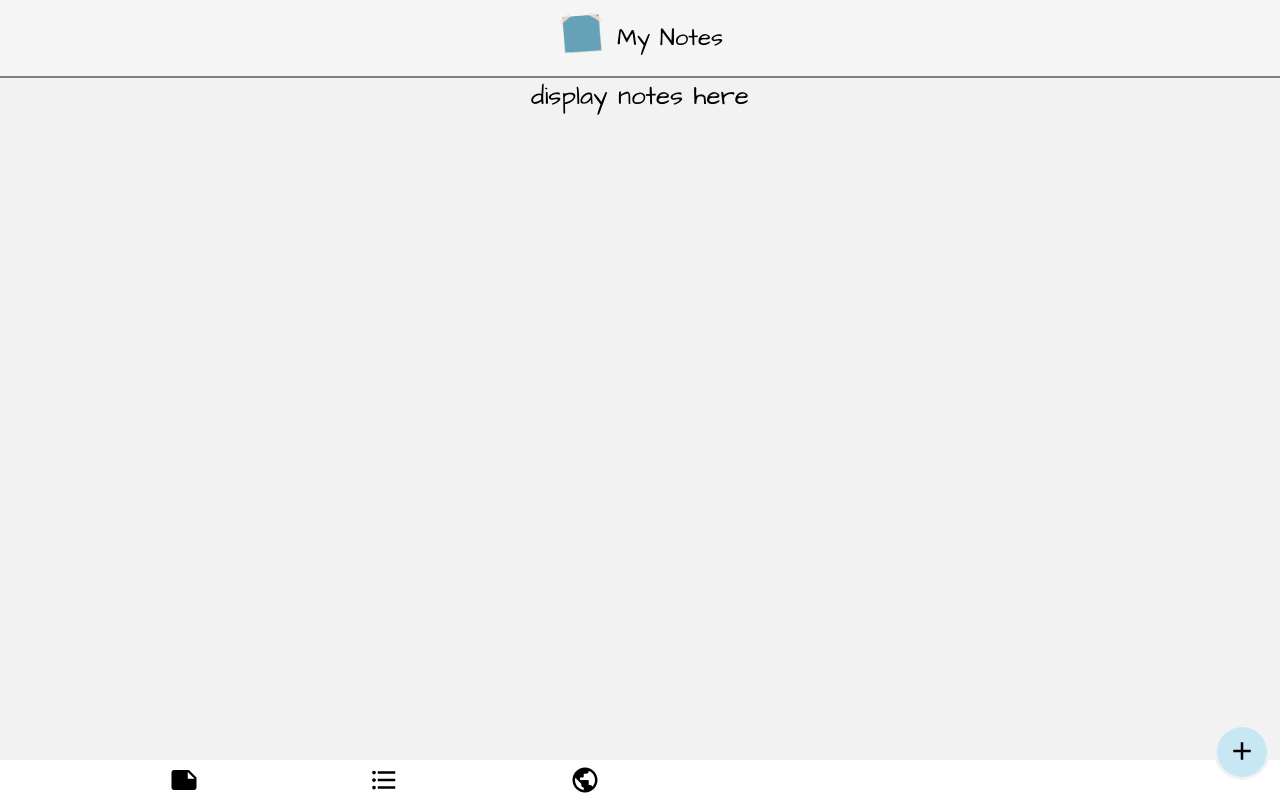
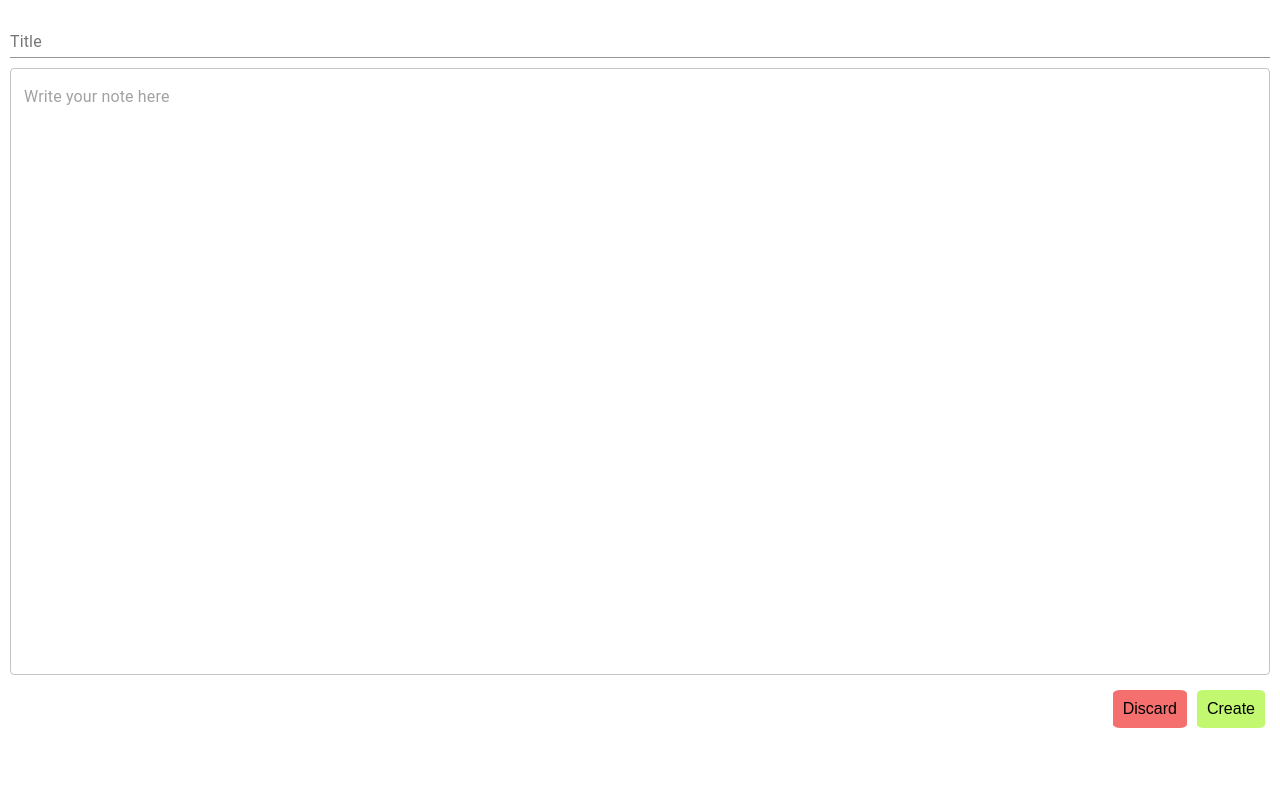
Before and after one commit to rahulraina711/multi-app-frontend, a React (Create React App) app: page /createNote in a window 1280 px wide. Built offline with nearby package versions, Linux system fonts and the light colour scheme.

Commit message:
renderable notes

```diff
--- a/package.json
+++ b/package.json
@@ -11,8 +11,10 @@
     "axios": "^0.21.1",
     "react": "^17.0.2",
     "react-dom": "^17.0.2",
+    "react-router-dom": "^5.2.0",
     "react-scripts": "4.0.3",
     "sass": "^1.32.12",
+    "uuid": "^8.3.2",
     "web-vitals": "^1.1.2"
   },
   "scripts": {
--- a/src/App.js
+++ b/src/App.js
@@ -1,8 +1,32 @@
 import './App.scss';
 import logo from './static/logo.png';
 import {Add, Note, FormatListBulleted, PublicOutlined} from '@material-ui/icons';
+import {grey} from "@material-ui/core/colors";
+import React, { useEffect, useState } from 'react';
 
 function App() {
+
+  const [notes, setNotes] = useState([]);
+
+  useEffect(()=>{
+    getnotes();
+  },[])
+
+  function getnotes(){
+    setNotes(JSON.parse(localStorage.getItem("notes")));
+  }
+
+  function renderNotes(){
+    return notes.map(note=>{
+      return(
+        <div key={note.id} className="rendered-note">
+          <div className="r-note-title">{note.title}</div>
+          <div className="r-note-body">{note.body}</div>
+        </div>
+      )
+    })
+  }
+
   return (
     <div className="App">
       <header className="App-header">
@@ -11,7 +35,7 @@ function App() {
           <div id="app-title">My Notes</div>
         </div>
         <div className="content-box">
-          display notes here
+          {renderNotes()}
         </div>
       </header>
       <footer className="app-footer">
@@ -20,9 +44,9 @@ function App() {
         </div>
         <div className="more-optns">
           <div className="switches">
-            <Note className="q" style={{ fontSize: 30 }} />
-            <FormatListBulleted className="q" style={{ fontSize: 30 }} />
-            <PublicOutlined className="q" style={{ fontSize: 30 }} />
+            <Note className="q" style={{ fontSize: 30, color:grey[600] }} />
+            <FormatListBulleted className="q" style={{ fontSize: 30, color:grey[600] }} />
+            <PublicOutlined className="q" style={{ fontSize: 30 , color:grey[600]}} />
           </div>
         </div>
       </footer>
--- a/src/App.scss
+++ b/src/App.scss
@@ -2,12 +2,7 @@ $base-color: #f5f5f5;
 $shadow-base : -1px 13px 15px 0px rgba(185, 241, 245, 0.75);
 $body-background :  #f2f2f3;
 $base-light:  #F6D2E0;
-
-
-.App {
-  text-align: center;
-}
-
+@import url('https://fonts.googleapis.com/css2?family=Indie+Flower&display=swap');
 
 .App-header {
   background-color: $body-background;
@@ -42,7 +37,30 @@ $base-light:  #F6D2E0;
   }
 
   .content-box{
+    display: flex;
+    flex-direction: column;
+    justify-content: flex-start;
+    width: 90%;
 
+    .rendered-note{
+      display: flex;
+      flex-direction: column;
+      padding: 5px;
+      border-radius: 5px;
+      background: rgb(248, 248, 71);
+      margin: 10px 0 0 0;
+      border: 1px solid black;
+
+      .r-note-title{
+        font-weight: bold;
+        font-size: 1.5rem;
+      }
+
+      .r-note-body{
+        font-family: 'Indie Flower', cursive;
+        font-size: 1.25rem;
+      }
+    }
   }
 }
 
@@ -56,7 +74,7 @@ $base-light:  #F6D2E0;
     right: 10px;
     bottom: 20px;
     padding: 3px;
-
+    border-bottom : 1px solid grey;
     border-radius: 50%;
 
 
@@ -77,6 +95,7 @@ $base-light:  #F6D2E0;
     align-items: center;
     justify-content: left;
     background: white;
+    border-top: 1px solid grey;
     //border: greenyellow 2px solid;
 
     .switches{
--- a/src/Components/Notes/Note.jsx
+++ b/src/Components/Notes/Note.jsx
@@ -1,11 +1,62 @@
-import React from 'react';
+import React, { useState } from 'react';
 import './note.scss';
+import {TextField} from '@material-ui/core';
+
+import { useHistory } from 'react-router-dom';
+
 
 export default function Note() {
 
+    const history = useHistory();
+    const [title, setTitle] = useState("");
+    const [body, setBody] = useState("");
+
+    const createNote = () =>{
+        if(!localStorage.getItem("notes")){
+            localStorage.setItem("notes","[]");
+            localStorage.setItem("last_note_id",0);
+        };
+        let notes = [...JSON.parse(localStorage.getItem("notes"))];
+        console.log(notes);
+        let id = localStorage.last_note_id
+        notes.push({
+            id,
+            title,
+            body
+        })
+        localStorage.setItem("notes", JSON.stringify(notes));
+        localStorage.setItem("last_note_id",id+1);
+        history.push("/");
+    }
+
+    const onClickHandler = (status) =>{
+        status?createNote():history.push("/");
+    }
+
     return(
-        <>
-            This is a Note
-        </>
+        <div className="note-bb">
+            <TextField
+                className="note-title"
+                label="Title"
+                fullWidth
+                defaultValue={title}
+                onChange={(e)=>setTitle(e.target.value)} />
+
+            <TextField
+                className="note-body"
+                multiline
+                rows={30}
+                defaultValue={body}
+                variant="outlined"
+                placeholder="Write your note here"
+                fullWidth
+                onChange={(e)=>setBody(e.target.value)}
+            />
+            <div className="actions">
+                <button className="cancel" onClick={()=>onClickHandler(false)}>Discard</button>
+                <button className="create" onClick={()=>onClickHandler(true)}>Create</button>
+            </div>
+        </div>
+
     )
 }
--- a/src/Components/Notes/note.scss
+++ b/src/Components/Notes/note.scss
@@ -0,0 +1,33 @@
+.note-bb{
+    display: flex;
+    flex-direction: column;
+    padding: 10px;
+
+    .note-title{
+        margin-bottom: 10px;
+    }
+    .note-body{
+        margin-bottom: 10px;
+    }
+    .actions{
+        display: flex;
+        justify-content: flex-end;
+        padding: 5px;
+
+        .create{
+            margin-left: 10px;
+            font-size: 1rem;
+            padding: 10px;
+            border-radius: 10%;
+            background: rgb(193, 248, 111);
+        }
+
+        .cancel{
+            font-size: 1rem;
+            padding: 10px;
+            border-radius: 10%;
+            background: rgb(245, 111, 111);
+        }
+    }
+
+}
--- /dev/null
+++ b/src/Routes.js
@@ -0,0 +1,16 @@
+import {Route, Switch, BrowserRouter } from 'react-router-dom';
+import App from './App';
+import Note from './Components/Notes/Note';
+
+export default function Router (){
+    return(
+        <>
+            <BrowserRouter>
+                <Switch>
+                    <Route path="/createNote"><Note /></Route>
+                    <Route path="/"><App /></Route>
+                </Switch>
+            </BrowserRouter>
+        </>
+    )
+}
--- a/src/index.js
+++ b/src/index.js
@@ -1,12 +1,12 @@
 import React from 'react';
 import ReactDOM from 'react-dom';
 import './index.scss';
-import App from './App';
+import Router from './Routes';
 
 
 ReactDOM.render(
   <React.StrictMode>
-    <App />
+    <Router />
   </React.StrictMode>,
   document.getElementById('root')
 );
```
Also changed, not shown: 16 other files (tests, documents, lock files or other folders).
